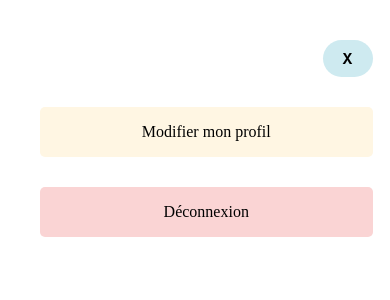
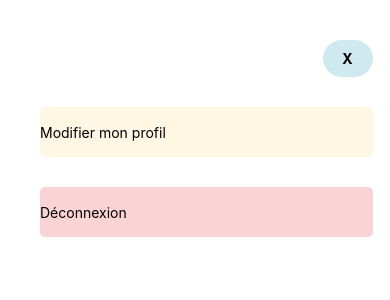
Before and after one commit to Fourkane-SA/PetWatch, a React Native app in the folder app/: screen /Home in a window 390 px wide. Both pictures are taken after a click on the element 340 px from the left and 47 px from the top of the page. Shown: the top 300 px of the page. Built offline with nearby package versions, Linux system fonts and the light colour scheme.

Commit message:
correction écran home

```diff
--- a/app/App.tsx
+++ b/app/App.tsx
@@ -36,7 +36,7 @@ const Stack = createNativeStackNavigator();
 export default function App() {
   return (
       <NavigationContainer>
-          <Stack.Navigator initialRouteName="AddAnimal" >
+          <Stack.Navigator initialRouteName="ChoixConexionInscription" >
             <Stack.Screen options={{headerShown: false}} name="ChoixConexionInscription" component={ChoixcConexionInscription}></Stack.Screen>
             <Stack.Screen options={{headerShown: true, headerTitle: ''}} name="ChoixRole" component={ChoixRole}></Stack.Screen>
             <Stack.Screen options={{headerShown: true, headerTitle: ''}} name="CreationCompteParticulier" component={CreationCompteParticulier}></Stack.Screen>
--- a/app/components/modalParameter.tsx
+++ b/app/components/modalParameter.tsx
@@ -1,3 +1,4 @@
+import AsyncStorage from '@react-native-async-storage/async-storage';
 import React, { Component } from 'react';
 import { Modal, StyleSheet, Text, Pressable, View, TouchableOpacity, Dimensions } from 'react-native';
 
@@ -11,6 +12,11 @@ class ModalParameter extends Component {
     state = {
         modalVisible: true,
     };
+
+    async deconnexion() {
+        await AsyncStorage.clear()
+
+    }
 
     render() {
         const { modalVisible } = this.state;
@@ -31,8 +37,8 @@ class ModalParameter extends Component {
                                 <Text style={styles.textStyle}>X</Text>
                             </Pressable>
 
-                            <TouchableOpacity style={styles.profil}>Modifier mon profil</TouchableOpacity>
-                            <TouchableOpacity style={styles.deconnexion}>Déconnexion</TouchableOpacity>
+                            <TouchableOpacity style={styles.profil}><Text>Modifier mon profil</Text></TouchableOpacity>
+                            <TouchableOpacity style={styles.deconnexion}><Text>Déconnexion</Text></TouchableOpacity>
                         </View>
                     </View>
                 </Modal>
--- a/app/screens/choixConnexionInscription.tsx
+++ b/app/screens/choixConnexionInscription.tsx
@@ -17,7 +17,7 @@ async function isConnected(navigation) {
     const isConnected = await AsyncStorage.getItem('token');
     if(isConnected !== null) {
         axios.defaults.headers.common['Authorization'] = isConnected
-        //navigation.navigate('Home')
+        navigation.navigate('Home')
     }
 }
 
--- a/app/screens/home.tsx
+++ b/app/screens/home.tsx
@@ -85,7 +85,7 @@ const styles = StyleSheet.create({
         width: width
     },
     wrapper: {
-        width: '90%',
+        width: width*0.9,
         alignItems: 'center',
         position: 'relative',
     },
```
